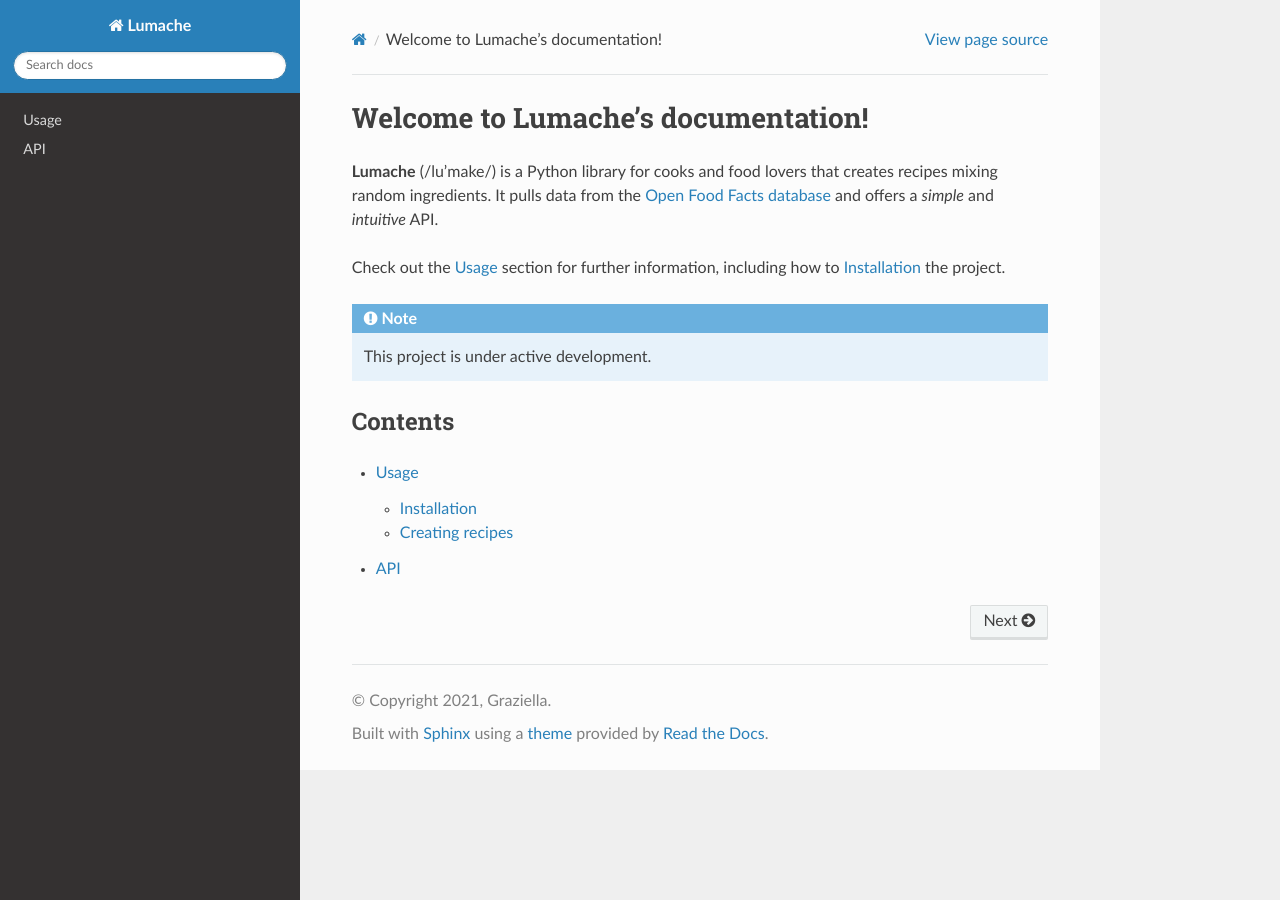
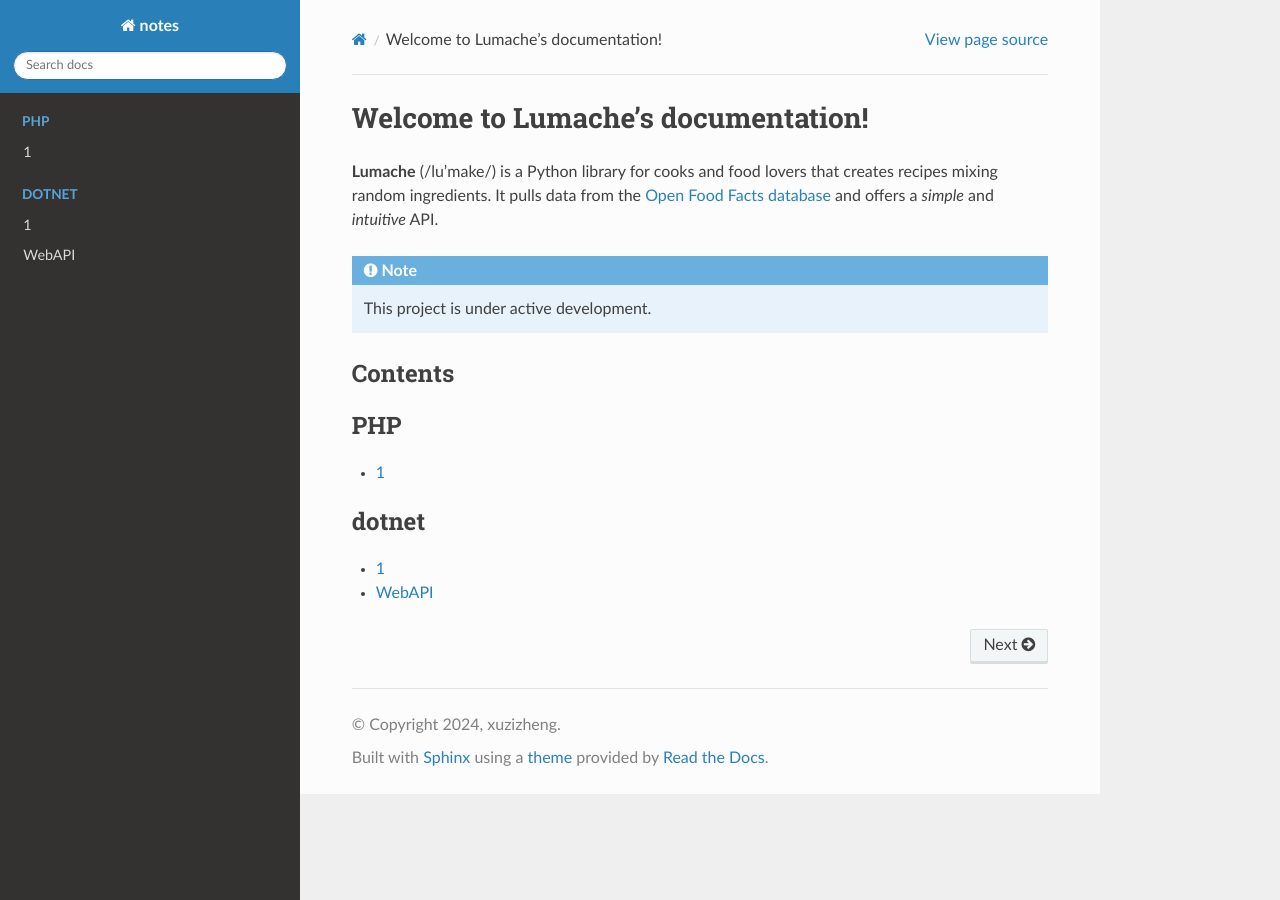
Before and after one commit to Abner1995/snotes, a Sphinx documentation site: the page built from docs/source/index.rst, in a window 1280 px wide. Built offline with Sphinx 7.4.7 and the Read the Docs theme 3.1.0, drawn with Linux system fonts in a browser that asks for light colours.

Commit message:
✨ feat(md):
md

```diff
--- /dev/null
+++ b/docs/source/PHP/1.md
@@ -0,0 +1 @@
+# 1
--- a/docs/source/conf.py
+++ b/docs/source/conf.py
@@ -2,9 +2,9 @@
 
 # -- Project information
 
-project = 'Lumache'
-copyright = '2021, Graziella'
-author = 'Graziella'
+project = 'notes'
+copyright = '2024, xuzizheng'
+author = 'xuzizheng'
 
 release = '0.1'
 version = '0.1.0'
@@ -17,6 +17,7 @@
     'sphinx.ext.autodoc',
     'sphinx.ext.autosummary',
     'sphinx.ext.intersphinx',
+    'recommonmark'
 ]
 
 intersphinx_mapping = {
@@ -27,6 +28,9 @@
 
 templates_path = ['_templates']
 
+# If true, `todo` and `todoList` produce output, else they produce nothing.
+todo_include_todos = True
+
 # -- Options for HTML output
 
 html_theme = 'sphinx_rtd_theme'
--- /dev/null
+++ b/docs/source/dotnet/1.md
@@ -0,0 +1 @@
+# 1
--- /dev/null
+++ b/docs/source/dotnet/WebAPI.md
@@ -0,0 +1 @@
+# WebAPI
--- a/docs/source/index.rst
+++ b/docs/source/index.rst
@@ -5,9 +5,6 @@
 that creates recipes mixing random ingredients.
 It pulls data from the `Open Food Facts database <https://world.openfoodfacts.org/>`_
 and offers a *simple* and *intuitive* API.
-
-Check out the :doc:`usage` section for further information, including
-how to :ref:`installation` the project.
 
 .. note::
 
@@ -17,6 +14,13 @@
 --------
 
 .. toctree::
+   :caption: PHP
 
-   usage
-   api
+   PHP/1.md
+
+
+.. toctree::
+   :caption: dotnet
+
+   dotnet/1.md
+   dotnet/WebAPI.md
```
Also changed, not shown: docs/source/api.rst (deleted, +0 -7 lines), docs/source/usage.rst (deleted, +0 -33 lines).
